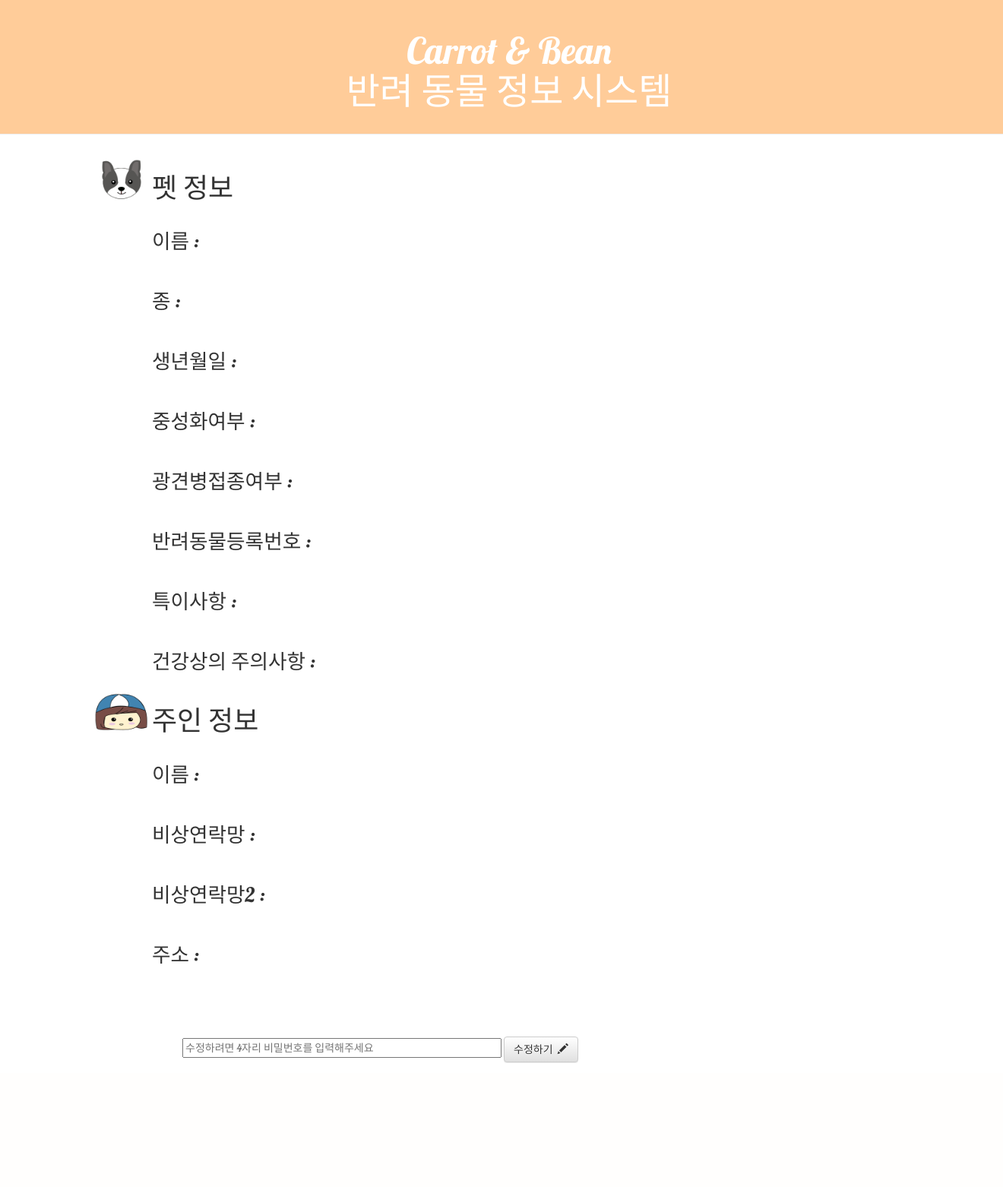
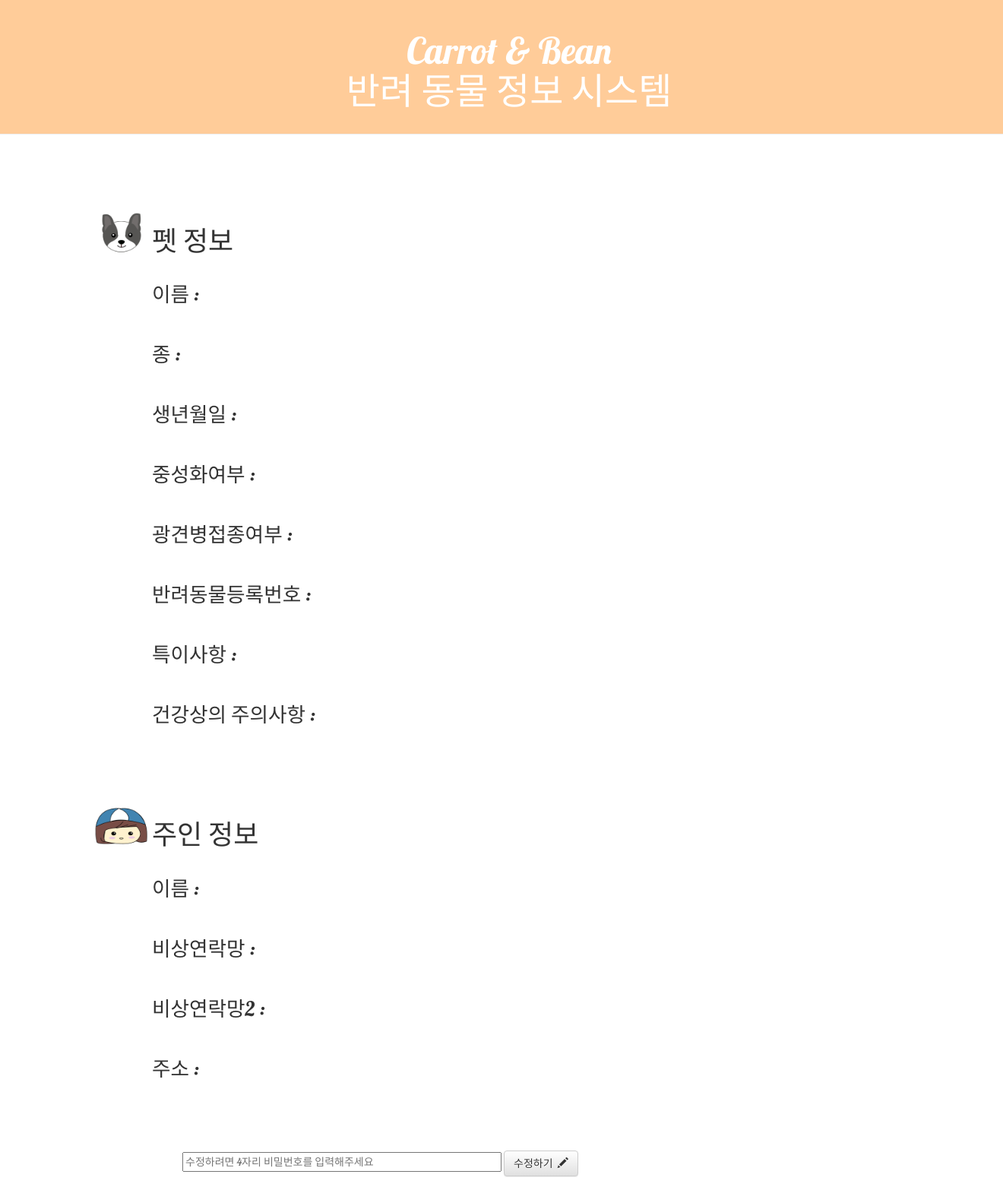
Before and after one commit to kyc0816/my-first-blog, a Django app: template blog/templates/blog/post_detail.html in a window 1320 px wide. Shown: the whole page at 76% size. Before the commit the page ends 1399 px from the top, so only its background shows below. Run offline with Django 3.2, Linux system fonts and the light colour scheme; the template is opened without the code that fills it, so the values that code supplies are empty; some libraries are stand-ins or nearby versions.

Commit message:
For a long time

```diff
--- a/blog/static/css/blog.css
+++ b/blog/static/css/blog.css
@@ -60,20 +60,20 @@ h1, h2, h3, h4 {
     color: #000000;
 }
 
-/*.petinfo {        //효과가 없다. 왜일까?
-    width: 100%;
+.petinfo {
+    margin-top: 100px;
 }
 
-.petinfotable {
+/*.petinfotable {   //효과가 없다. 왜일까?
     width: 50%;
     margin : 0 auto;
+}*/
+
+.ownerinfo {
+    margin-top: 100px;
 }
 
-.ownerinfo {
-    width: 100%;
-}
-
-.ownerinfoinfotable {
+/*.ownerinfoinfotable {
     width: 50%;
     margin : 0 auto;
 }*/
```
